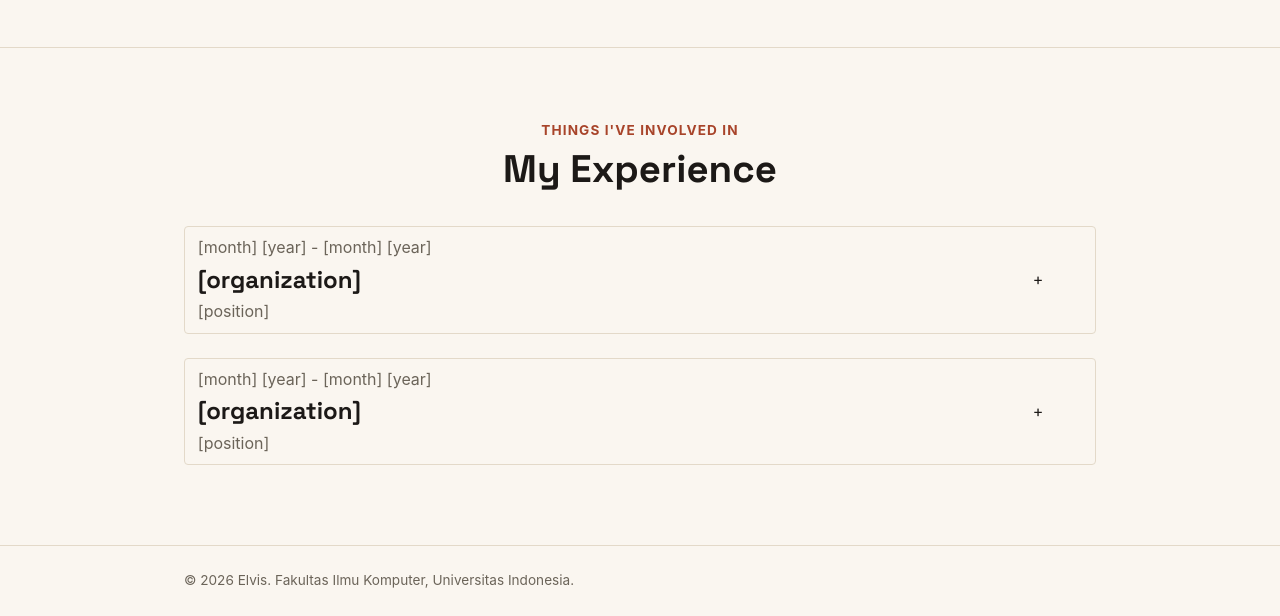
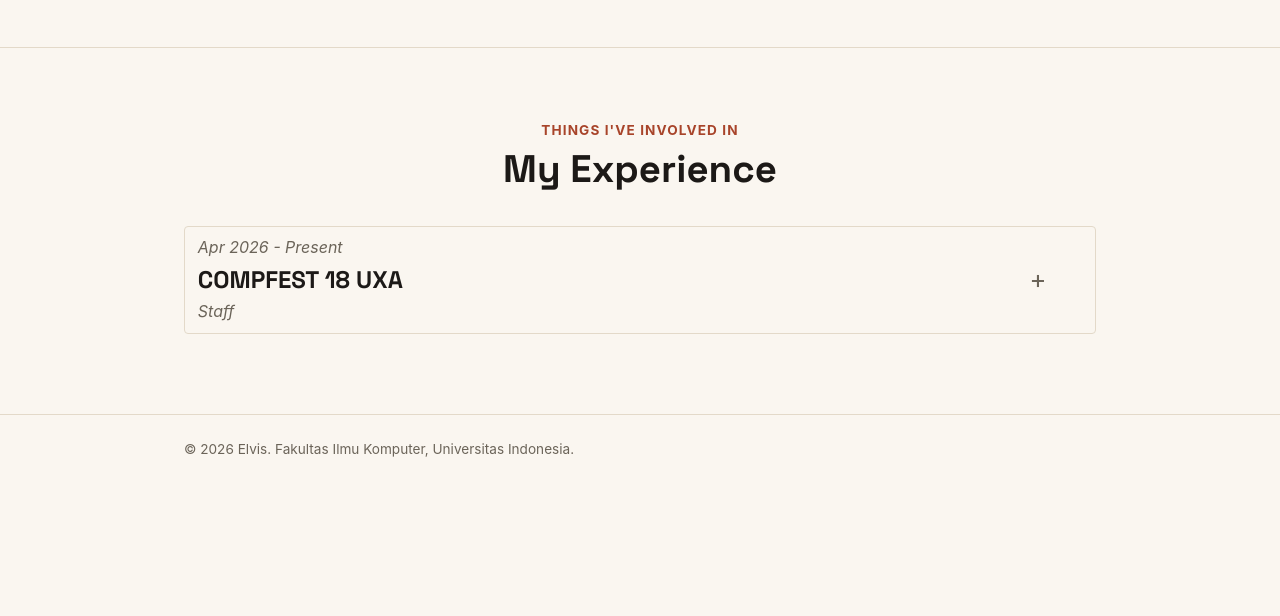
Before and after one commit to vis-fishy/myportofolio, a Django app: page / in a window 1280 px wide. Shown: the part 558-1174 px from the top of the page. After the commit the page ends 1015 px from the top, so only its background shows below. Run offline with Django 5.2, Linux system fonts and the light colour scheme.

Commit message:
fix: padding for list; apply: real content added

```diff
--- a/static/css/style.css
+++ b/static/css/style.css
@@ -189,7 +189,7 @@ h1, h2, .brand {
 .experience-grid {
     display: grid;
     gap: 2.5rem 3rem;
-    grid-template-columns: 1fr 3fr 1fr;
+    grid-template-columns: 1fr 4fr 1fr;
     grid-template-areas:
         "left center right"
         "card card card";
@@ -249,6 +249,8 @@ h1, h2, .brand {
 .experience-toggle{
     display: grid;
     place-items: center;
+    font-size: clamp(1rem, 2vw, 3rem);
+    color: var(--text-muted);
     transition: transform 0.2s ease;
 }
 
@@ -269,6 +271,11 @@ h1, h2, .brand {
 
 .experience-card.expanded .experience-toggle{
     transform: rotate(45deg);
+}
+
+.experience-card ul{
+    color:var(--text-muted);
+    padding-left: 1.5rem;
 }
 
 .site-footer {
--- a/templates/index.html
+++ b/templates/index.html
@@ -62,26 +62,24 @@
                 <div class="experience-cards">
 
                     <div class="experience-card">
-
                         <div class="card-header">
-                            <p class="bio">[month] [year] - [month] [year]</p>
-                            <h2>[organization]</h2>
-                            <p class="bio">[position]</p>
+                            <p class="bio"><em>Apr 2026 - Present</em></p>
+                            <h2>COMPFEST 18 UXA</h2>
+                            <p class="bio"><em>Staff</em></p>
                         </div>
                         <span class="experience-toggle">+</span>
                         <div class="card-details">
                             <div class="card-details-inner">
                                 <ul>
-                                    <li>test</li>
-                                    <li>test</li>
-                                    <li>test</li>
-                                    <li>test</li>
-                                    <li>test</li>
+                                    <li>Assisted in planning UXA bootcamp rundowns and assigning operational roles, including Host, Time Keeper, and Presentation Operator, showcasing adept logistical and planning skills.</li>
+                                    <li>Collaborated with staff to finalize event rundowns under tight deadline.</li>
+                                    <li>Supported online bootcamp sessions as MC, Host, Time Keeper, Presentation Operator, and Liaison Officer for Group D.</li>
                                 </ul>
                             </div>
                         </div>
                     </div>
 
+                    <!--
                     <div class="experience-card">
                         <div class="card-header">
                             <p class="bio">[month] [year] - [month] [year]</p>
@@ -101,7 +99,7 @@
                             </div>
                         </div>
                     </div>
-
+                    -->
                 </div>
 
             </div>
```
